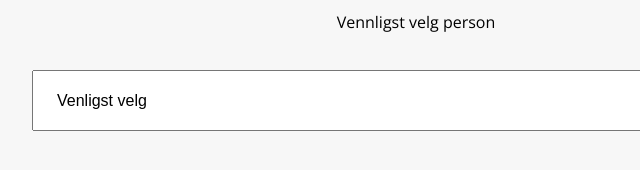
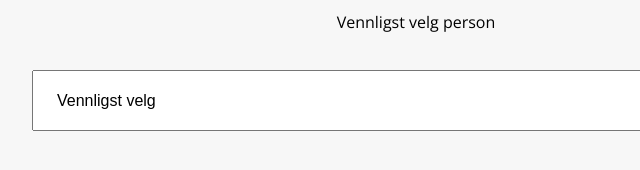
Before and after one commit to torstein-vik/fagdag, a plain HTML site: page index.html in a window 1280 px wide. Shown: the part 234-404 px from the top of the page, 224-864 px from the left. Drawn offline with nearby package versions, Linux system fonts and the light colour scheme.

Commit message:
fixed typo

```diff
--- a/index.html
+++ b/index.html
@@ -27,7 +27,7 @@
             <div id="setname">
                 Vennligst velg person<br><br>
                 <select>
-                    <option selected disabled hidden> Venligst velg </option>
+                    <option selected disabled hidden> Vennligst velg </option>
                 </select>
             </div>
             <div id="output" style="display: none">
```
